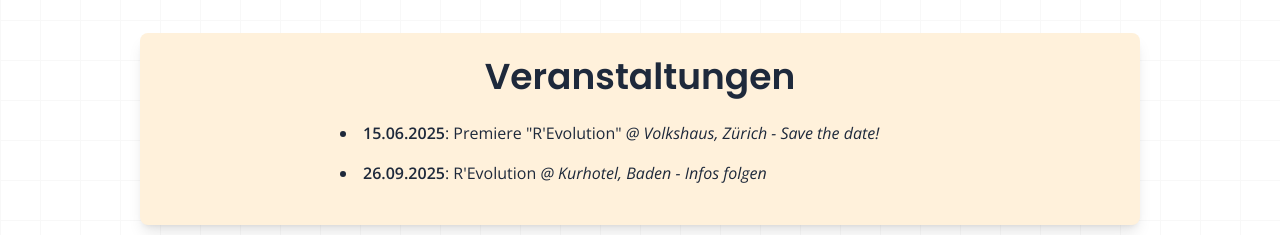
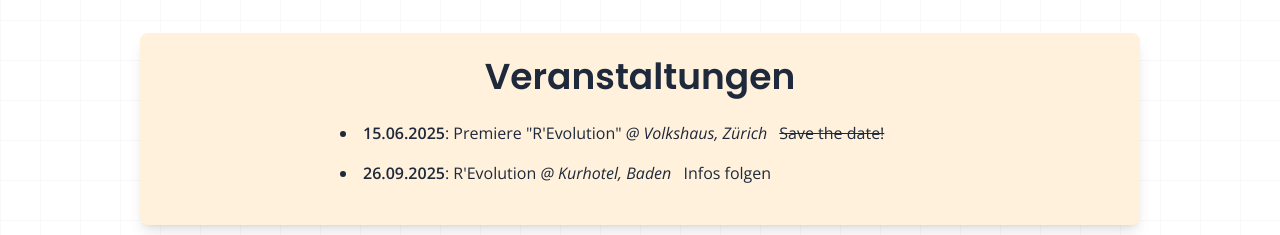
Before and after one commit to vntero/cafeaulait, a SvelteKit app: page / in a window 1280 px wide. Shown: the part 780-1015 px from the top of the page. Built offline with nearby package versions, Linux system fonts and the light colour scheme.

Commit message:
cal-20 adds strikethrough to save the date

```diff
--- a/src/components/Intro.svelte
+++ b/src/components/Intro.svelte
@@ -8,12 +8,14 @@
     {
       date: '15.06.2025',
       title: `Premiere "R'Evolution"`,
-      location: 'Volkshaus, Zürich - Save the date!',
+      location: 'Volkshaus, Zürich',
+      note: 'Save the date!',
     },
     {
       date: '26.09.2025',
       title: `R'Evolution`,
-      location: 'Kurhotel, Baden  - Infos folgen',
+      location: 'Kurhotel, Baden',
+      note: 'Infos folgen',
     },
   ]
 </script>
@@ -68,6 +70,15 @@
           <li class="mb-4">
             <span class="font-semibold">{event.date}</span>: {event.title}
             <span class="italic">@ {event.location}</span>
+            {#if event.note}
+              <span
+                class={event.note === 'Save the date!'
+                  ? 'line-through ml-2'
+                  : 'ml-2'}
+              >
+                {event.note}
+              </span>
+            {/if}
           </li>
         {/each}
       </ul>
```
